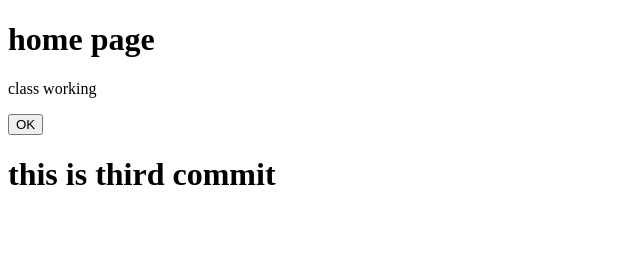
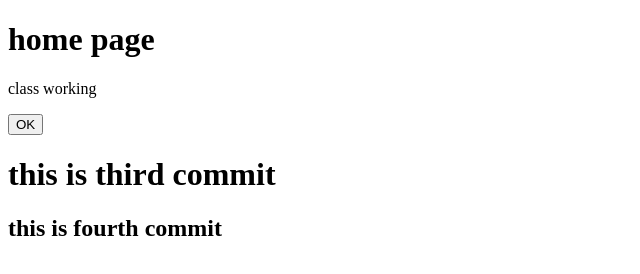
Before and after one commit to mathewyouns/aptech-work, a plain HTML site: page index.html in a window 1280 px wide. Shown: the whole page, without its empty margins (0-640 px from the left). Drawn offline with Linux system fonts and the light colour scheme.

Commit message:
fourth commit

```diff
--- a/index.html
+++ b/index.html
@@ -10,5 +10,6 @@
     <p>class working </p>
     <button>OK</button>
      <h1>this is third commit</h1>
+     <h2>this is fourth commit</h2>
 </body>
 </html>
```
